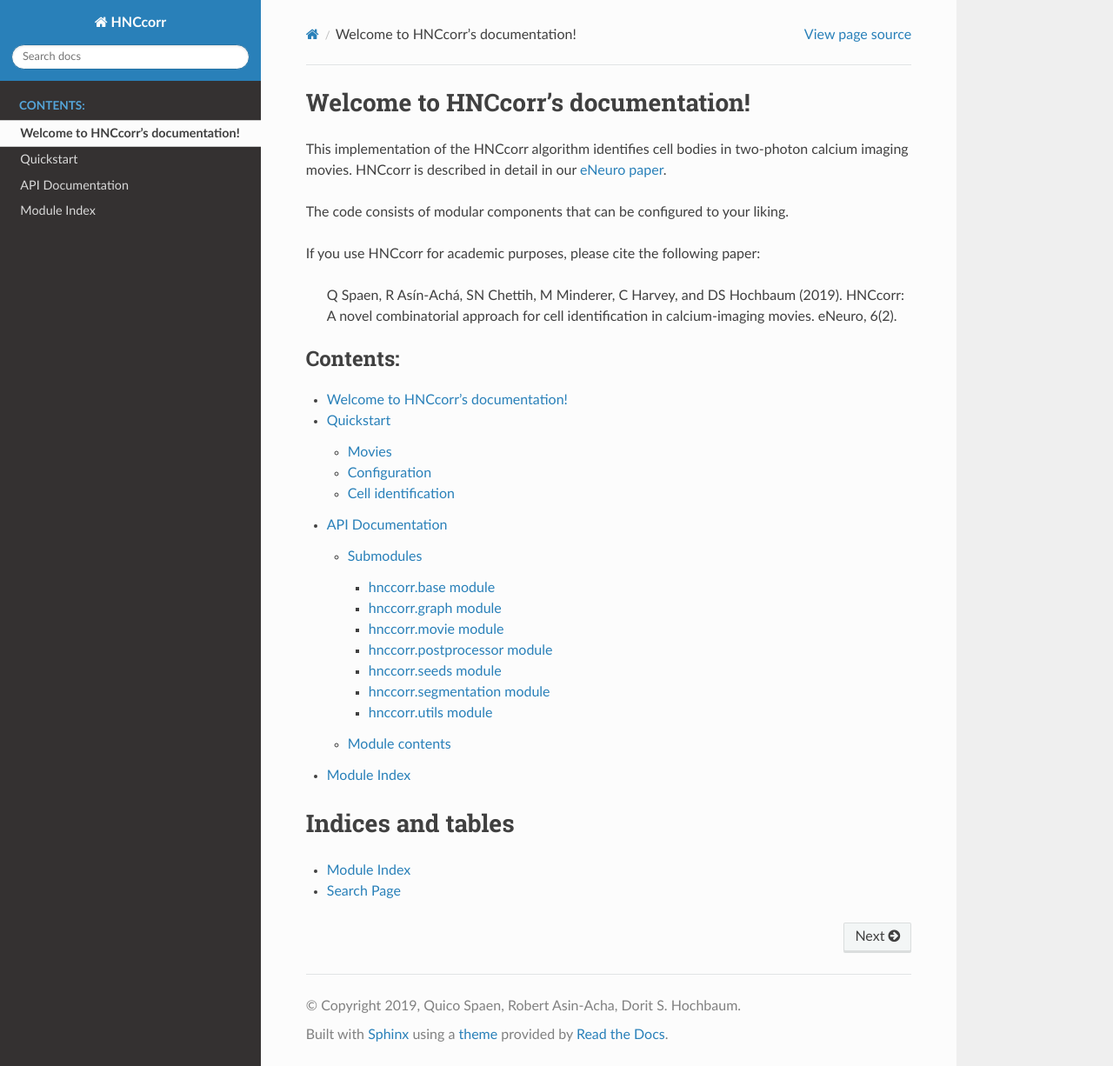
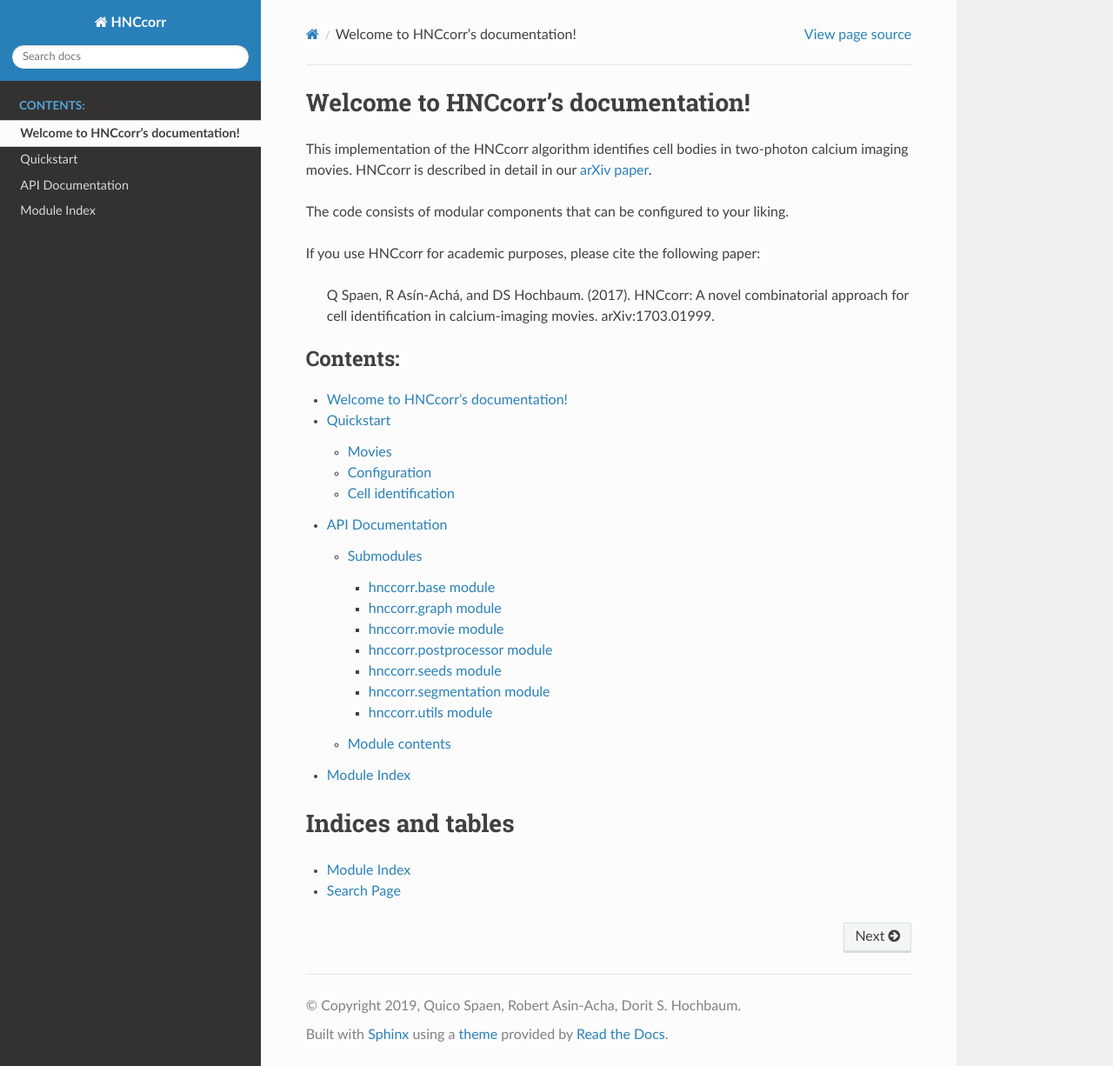
Before and after one commit to hochbaumGroup/HNCcorr, a Sphinx documentation site: the page built from docs/source/index.rst, in a window 1280 px wide and 1226 px high. Shown: the whole window at 87% size. Built offline with Sphinx 7.4.7 and the Read the Docs theme 2.0.0, drawn with Linux system fonts in a browser that asks for light colours.

Commit message:
Update docs

```diff
--- a/docs/source/index.rst
+++ b/docs/source/index.rst
@@ -1,13 +1,13 @@
 Welcome to HNCcorr's documentation!
 ===================================
 
-This implementation of the HNCcorr algorithm identifies cell bodies in two-photon calcium imaging movies. HNCcorr is described in detail in our `eNeuro paper <http://www.eneuro.org/content/6/2/ENEURO.0304-18.2019>`_.
+This implementation of the HNCcorr algorithm identifies cell bodies in two-photon calcium imaging movies. HNCcorr is described in detail in our `arXiv paper <https://arxiv.org/abs/1703.01999>`_.
 
 The code consists of modular components that can be configured to your liking.
 
 If you use HNCcorr for academic purposes, please cite the following paper:
 
-    Q Spaen, R Asín-Achá, SN Chettih, M Minderer, C Harvey, and DS Hochbaum (2019). HNCcorr: A novel combinatorial approach for cell identification in calcium-imaging movies. eNeuro, 6(2).
+    Q Spaen, R Asín-Achá, and DS Hochbaum. (2017). HNCcorr: A novel combinatorial approach for cell identification in calcium-imaging movies. arXiv:1703.01999.
 
 .. toctree::
    :maxdepth: 3
```
